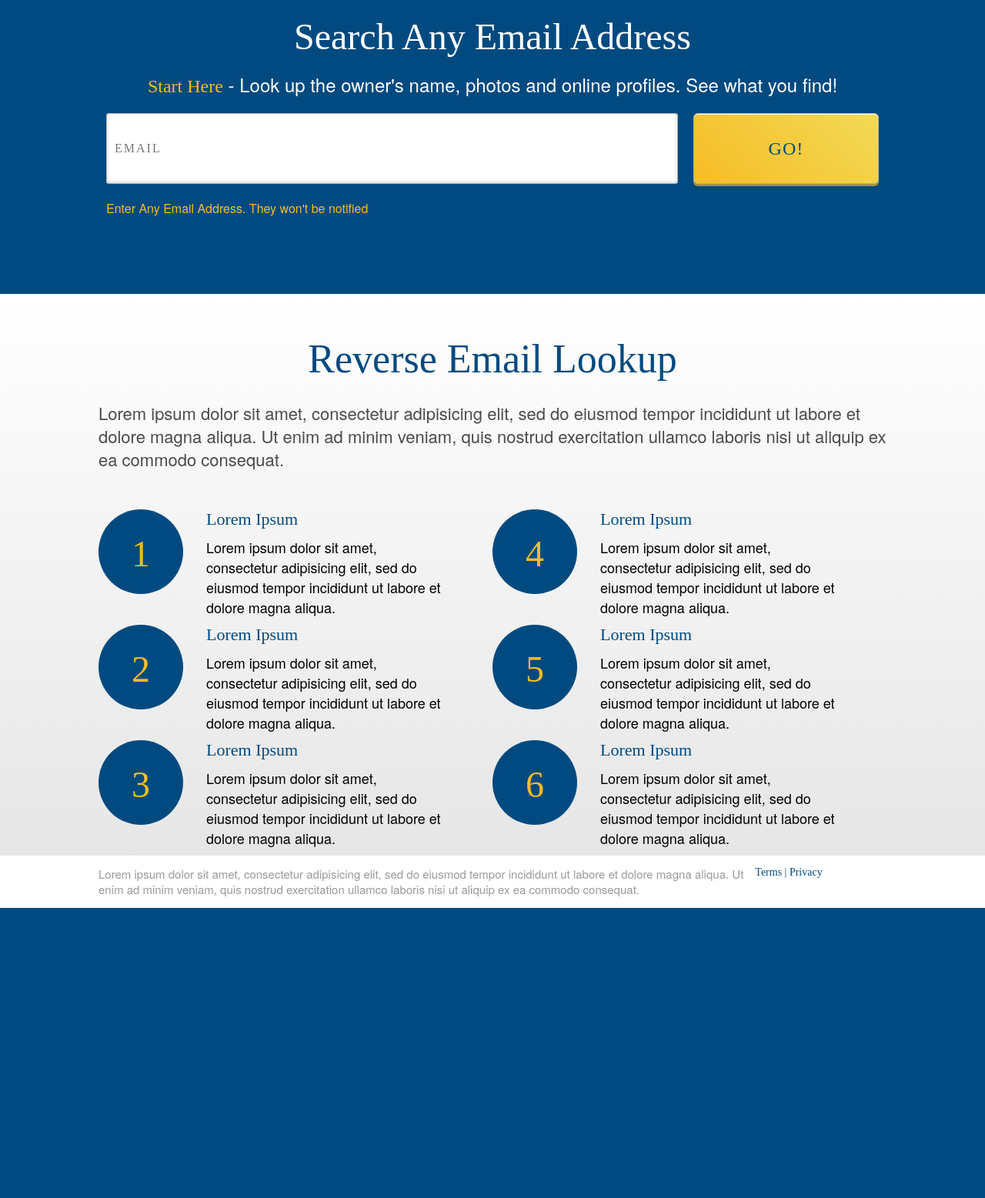
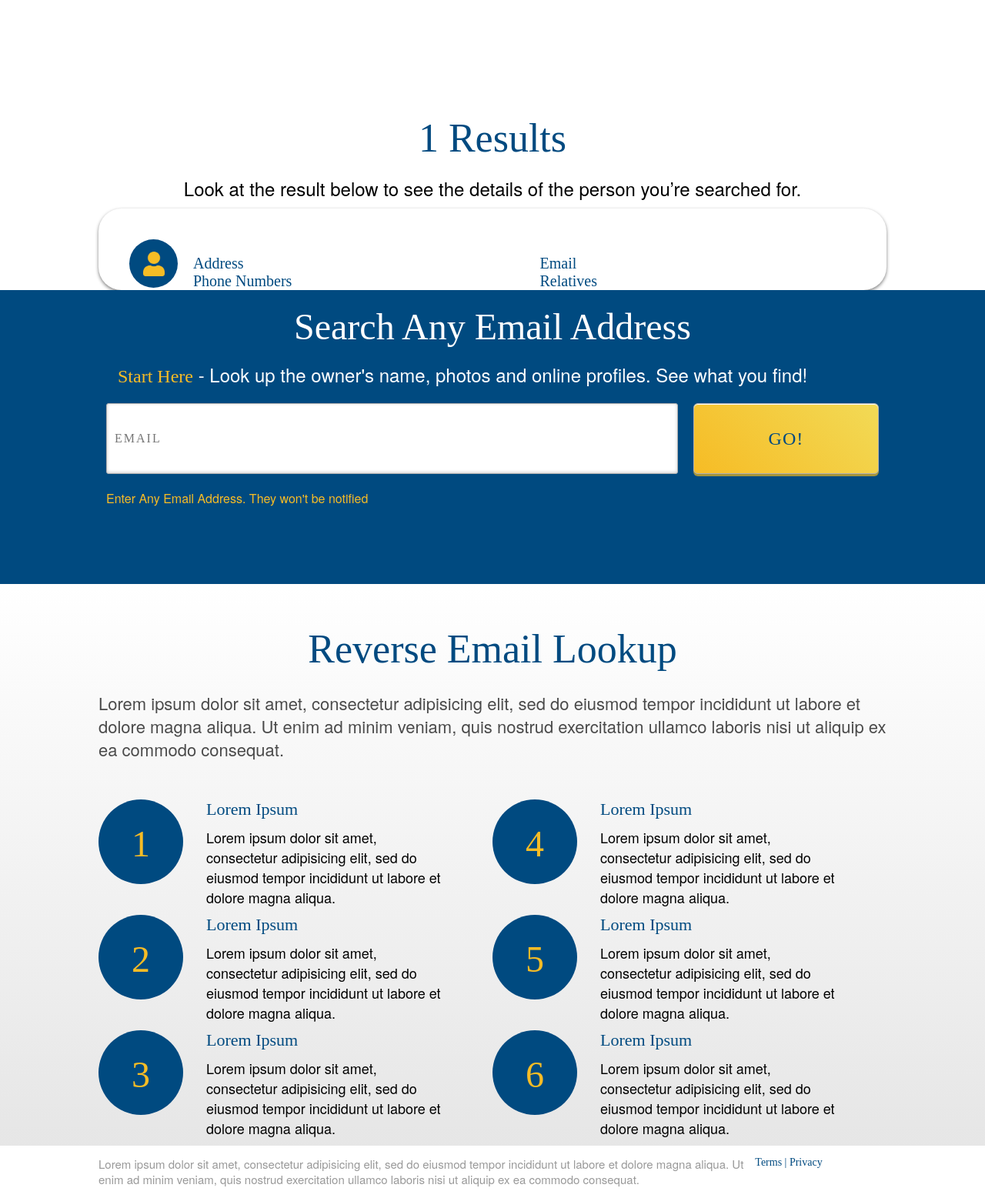
Before and after one commit to samueljshih/LTV, a PHP site: page / in a window 1280 px wide. Shown: the part 85-1642 px from the top of the page at 77% size. Before the commit the page ends 1265 px from the top, so only its background shows below. Run offline with PHP 8.4, Linux system fonts and the light colour scheme.

Commit message:
Adding result pages

```diff
--- a/css/landing-page.css
+++ b/css/landing-page.css
@@ -91,8 +91,8 @@ body {
     font-size: 24px;
     color: #FFFFFF;
     letter-spacing: 0;
-    text-align: center;
     line-height: 29px;
+    margin: 0 15px;
 }
 
 /* Title */
@@ -264,3 +264,143 @@ footer {
     letter-spacing: 0;
     flex: 1;
 }
+
+/* Loading */
+.loading {
+    background-color: rgb(247, 247, 247);
+    display: none;
+}
+
+.loading-content {
+    display: flex;
+    align-items: center;
+    align-content: center;
+    flex-direction: column;
+}
+
+#loading-spinner {
+    height: 150px;
+    width: 150px;
+    margin: 100px auto 28px;
+}
+
+.loading-wait-text {
+    margin-top: 28px;
+    margin-bottom: 150px;
+    font-family: HelveticaNeue-Bold;
+    font-size: 24px;
+    color: #004A80;
+    letter-spacing: 0;
+    text-align: center;
+}
+
+/* No Results */
+.no-results {
+    display: none;
+}
+
+.no-results-text {
+    font-family: HelveticaNeue-Bold;
+    font-size: 52px;
+    color: #004A80;
+    letter-spacing: 0;
+    text-align: center;
+    margin-top: 150px;
+    margin-bottom: 20px;
+}
+
+.no-results-try-again {
+    font-family: HelveticaNeue;
+    font-size: 24px;
+    color: #000000;
+    letter-spacing: 0;
+    text-align: center;
+    line-height: 32px;
+    margin-bottom: 150px;
+}
+
+/* Results */
+
+.results-text {
+    font-family: HelveticaNeue-Bold;
+    font-size: 52px;
+    color: #004A80;
+    letter-spacing: 0;
+    text-align: center;
+    margin-top: 150px;
+    margin-bottom: 20px;
+}
+
+.results-detail-text     {
+    font-family: HelveticaNeue;
+    font-size: 24px;
+    color: #000000;
+    letter-spacing: 0;
+    text-align: center;
+    line-height: 32px;
+    margin-bottom: 10px;
+}
+
+.result {
+    background: #FFFFFF;
+    box-shadow: 0 2px 4px 0 rgba(0,0,0,0.50);
+    border-radius: 30px;
+    display: flex;
+}
+
+.info {
+    font-family: HelveticaNeue;
+    font-size: 16px;
+    color: #000000;
+    letter-spacing: 0;
+    line-height: 24px;
+}
+
+.result-title {
+    font-family: HelveticaNeue-Bold;
+    font-size: 20px;
+    color: #004A80;
+    letter-spacing: 0;
+}
+
+.result-person-container {
+    flex: 1;
+    max-height: 63px;
+    max-width: 63px;
+    background:#004A80 ;
+    display: flex;
+    border-radius:50%;
+    align-items: center;
+    justify-content: center;
+    margin: 40px 20px 0 40px;
+}
+
+.result-person-icon {
+    width: 28px;
+    height: 32px;
+}
+
+.result-info {
+    margin-top: 40px;
+    flex: 4;
+}
+
+.result-top-info {
+    margin-bottom: 20px;
+}
+
+.result-bottom-info {
+    display: flex;
+}
+
+.result-name {
+    font-family: HelveticaNeue-Bold;
+    font-size: 32px;
+    color: #004A80;
+    letter-spacing: 0;
+}
+
+
+.result-bottom-info-container {
+    width: 50%;
+}
--- a/index.html
+++ b/index.html
@@ -18,14 +18,66 @@
         </div>
     </nav>
 
+    <section class="loading">
+        <div class="content loading-content">
+            <img id="loading-spinner" src="./assets/loading_spinner.gif"/>
+            <h2 class="loading-wait-text">Please wait a moment...</h2>
+        </div>
+    </section>
+
+    <section class="no-results">
+        <div class="content">
+            <h2 class="no-results-text">0 Results</h2>
+            <p class="no-results-try-again">Try starting a new search below</p>
+        </div>
+    </section>
+
+    <section class="results">
+        <div class="content">
+            <div class="results-header">
+                <h2 class="results-text">1 Results</h2>
+                <p class="results-detail-text">Look at the result below to see the details of the person you’re searched for.</p>
+            </div>
+            <div class="result">
+                <div class="result-person-container">
+                    <img src="./assets/pngs/icn_person@2x.png" alt="person_icon" class="result-person-icon">
+                </div>
+                <div class="result-info">
+                    <div class="result-top-info">
+                        <h2 class="result-name"></h2>
+                        <p class="result-description"></p>
+                    </div>
+                    <div class="result-bottom-info">
+                        <div class="result-bottom-info-container">
+                            <div class="result-address result-item">
+                                <h2 class="result-title">Address</h2>
+                            </div>
+                            <div class="result-phone-numbers result-item">
+                                <h2 class="result-title">Phone Numbers</h2>
+                            </div>
+                        </div>
+                        <div class="result-bottom-info-container">
+                            <div class="result-email">
+                                <h2 class="result-title result-item">Email</h2>
+                            </div>
+                            <div class="result-relatives result-title result-item">
+                                Relatives
+                            </div>
+                        </div>
+                    </div>
+                </div>
+            </div>
+        </div>
+    </section>
+
     <section class="search">
         <div class="content">
             <h1 class="title">Search Any Email Address</h1>
             <p class="search-text"><span class="start-here yellow">Start Here</span> - Look up the owner's name, photos and online profiles. See what you find!</h2>
-            <form action="" class="search-email-form">
+            <div class="search-email-form">
                 <input type="email" name="email" class="email-input" placeholder="EMAIL">
                 <input type="submit" value="GO!" class="submit-btn">
-            </form>
+            </div>
             <p class="search-footer-text yellow">Enter Any Email Address. They won't be notified</p>
         </div>
      </section>
--- a/js/landing-page.js
+++ b/js/landing-page.js
@@ -1,9 +1,98 @@
 const input = document.querySelector('.submit-btn')
+const email = document.querySelector('.email-input')
+const searchSection = document.querySelector('.search')
+const reverseEmailLookup = document.querySelector('.reverse-email-lookup')
+const loading = document.querySelector('.loading')
+let result;
+
 const submitForm = (e) => {
     e.preventDefault()
-    console.log('Form Submited')
+
+    searchSection.style.display = 'none';
+    reverseEmailLookup.style.display = 'none';
+    loading.style.display = 'block'
 
     // Fetch Data
+    // const data = fetch('https://ltv-data-api.herokuapp.com/api/v1/records.json?email=doesmith@example.com', {mode: 'cors'}).then((data) => {
+    //     console.log('FETCHING')
+    //     return data.json()}).then((data) => {
+    //     console.log('DATA FROM FETCH', data)
+    // }).catch((err) => {
+    //     console.log('Error', err)
+    // })
+
+    setTimeout(() => {
+       loading.style.display = 'none'
+       result = {
+        "email": "doesmith@example.com",
+        "first_name": "Dow",
+        "last_name": "Smith",
+        "description": "Lorem Ipsum Dolor",
+        "address": "123 Chocolate Ave",
+        "phone_numbers": [
+            "2125551234",
+            "2125551235",
+            "2125551236"
+        ],
+        "relatives": [
+            "Jane Smith",
+            "Jon Smith"
+        ]
+    }
+
+    populateInfo(result)
+    }, 2000)
+}
+
+const populateInfo = (result) => {
+    if(Array.isArray(result)) {
+        // Nothing in Array
+        return
+    }
+
+    const { email, first_name, last_name, description, address, phone_numbers, relatives} = result;
+
+    // Append result info the html
+    const resultName = document.querySelector('.result-name')
+    const resultDescription = document.querySelector('.result-description')
+    const resultAddress = document.querySelector('.result-address')
+    const resultPhoneNumbers= document.querySelector('.result-phone-numbers')
+    const resultEmail = document.querySelector('.result-email')
+    const resultRelatives = document.querySelector('.result-relatives')
+
+    resultName.innerHTML = `${first_name} ${last_name}`
+    resultDescription.innerHTML = description
+
+    const addressNode = document.createElement('p')
+    const addressTxt = document.createTextNode(address)
+    addressNode.appendChild(addressTxt)
+    resultAddress.appendChild(addressNode)
+
+    const emailNode = document.createElement('p')
+    const emailTxt = document.createTextNode(email)
+    emailNode.appendChild(emailTxt)
+    resultEmail.appendChild(emailNode)
+
+
+    if(phone_numbers.length > 0 && Array.isArray(phone_numbers)) {
+        phone_numbers.forEach((number) => {
+            const numberNode = document.createElement('p')
+            const numberTxt = document.createTextNode(number)
+            numberNode.appendChild(numberTxt)
+            resultPhoneNumbers.appendChild(numberNode)
+        })
+    }
+
+    if(relatives.length > 0 && Array.isArray(relatives)) {
+        relatives.forEach((relative) => {
+            const relativeNode = document.createElement('p')
+            const relativeTxt = document.createTextNode(relative)
+            relativeNode.appendChild(relativeTxt)
+            resultRelatives.appendChild(relativeNode)
+        })
+    }
+
+
 }
 
 input.addEventListener('click', submitForm)
```
